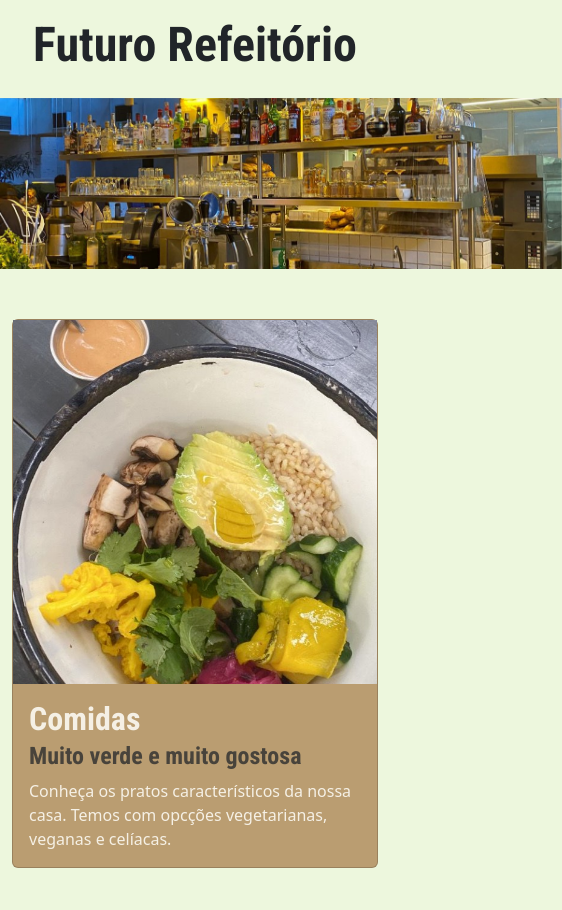
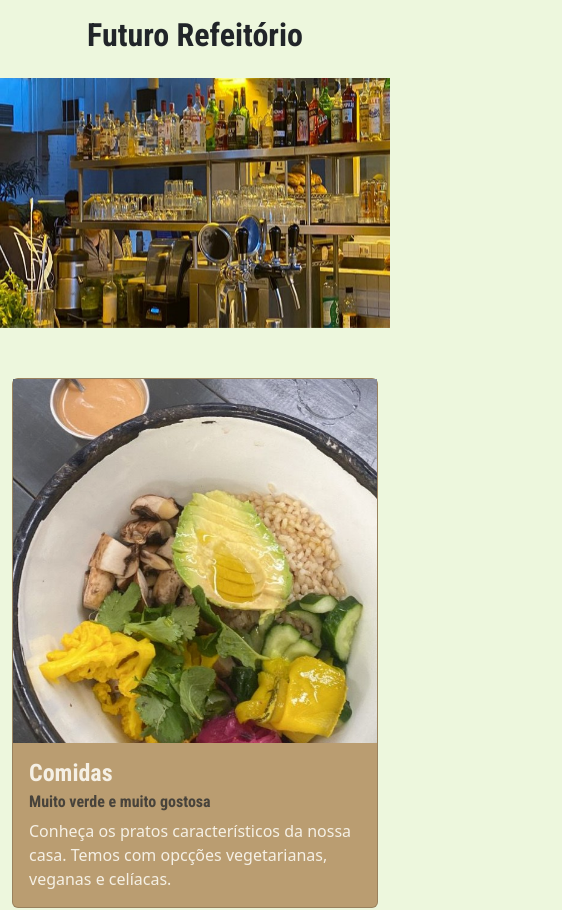
Before and after one commit to joaomalafaia/ex_bs_restaurante, a plain HTML site: page index.html in a window 390 px wide. Shown: the top 910 px of the page, 562 px wide, since content can reach past the window. Drawn offline with nearby package versions, Linux system fonts and the light colour scheme.

Commit message:
melhorias na responsividade

```diff
--- a/index.html
+++ b/index.html
@@ -48,21 +48,22 @@
             color: #aa9f8e;
         }
 
-        @media screen and (max-width: 640px) {
+        @media screen and (max-width: 767px) {
             h1 {
-                font-size: 3em;
+                font-size: 2em;
             }
 
             h4 {
-            font-size: 2em;
+            font-size: 1.5em;
             }
 
             h5 {
-            font-size: 1.5em
+            font-size: 1em
             }
 
-            .carousel {
-                width: 120%;
+            .carousel img {
+                min-width: 667px;
+                height: 250px;
             }
         }
     </style>
```
